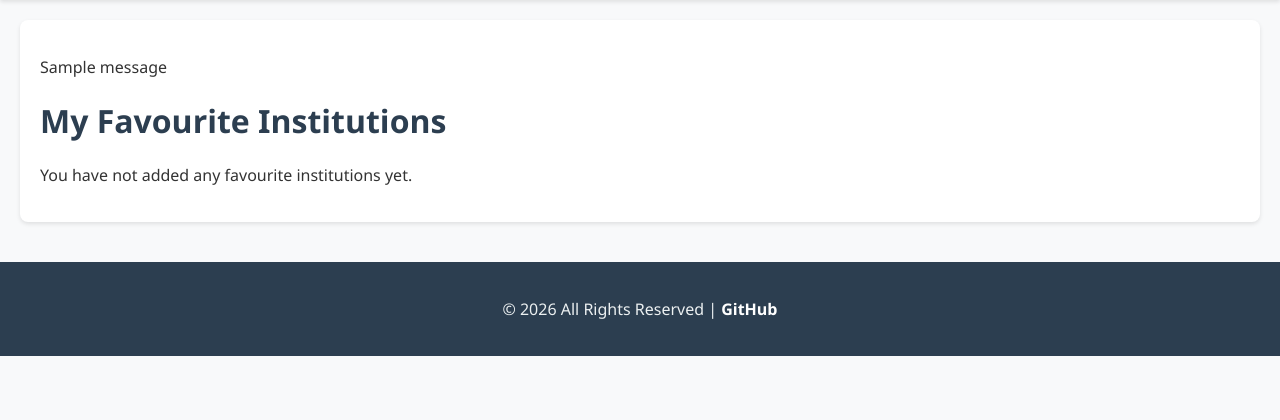
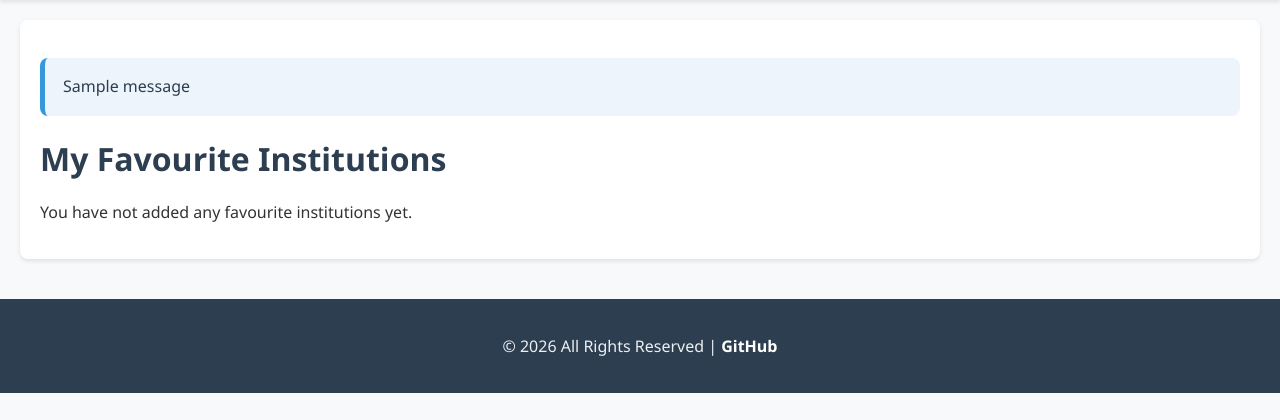
Before and after one commit to Simisolaoluuk/CS551Q_group_assignment_2, a Django app: page /favourites/ in a window 1280 px wide. Shown: the part 72-492 px from the top of the page. Run offline with Django 5.2, Linux system fonts and the light colour scheme; a user stored in the database is signed in; data comes from the database, SQL or seed files in the repository; both versions use the stored data as it was after the commit; tables that the repository leaves empty hold one stand-in row (values such as "Sample post"); one stand-in notice (Sample message) is shown.

Commit message:
Add style to warning messages

```diff
--- a/institutions/templates/institutions/base.html
+++ b/institutions/templates/institutions/base.html
@@ -99,7 +99,7 @@
         <!-- Django flash messages -->
         {% if messages %}
             {% for message in messages %}
-                <p class="{{ message.tags }}">
+                <p class="{{ message.tags }} notice-box">
                     {{ message }}
                 </p>
             {% endfor %}
```
Also changed, not shown: db.sqlite3.
